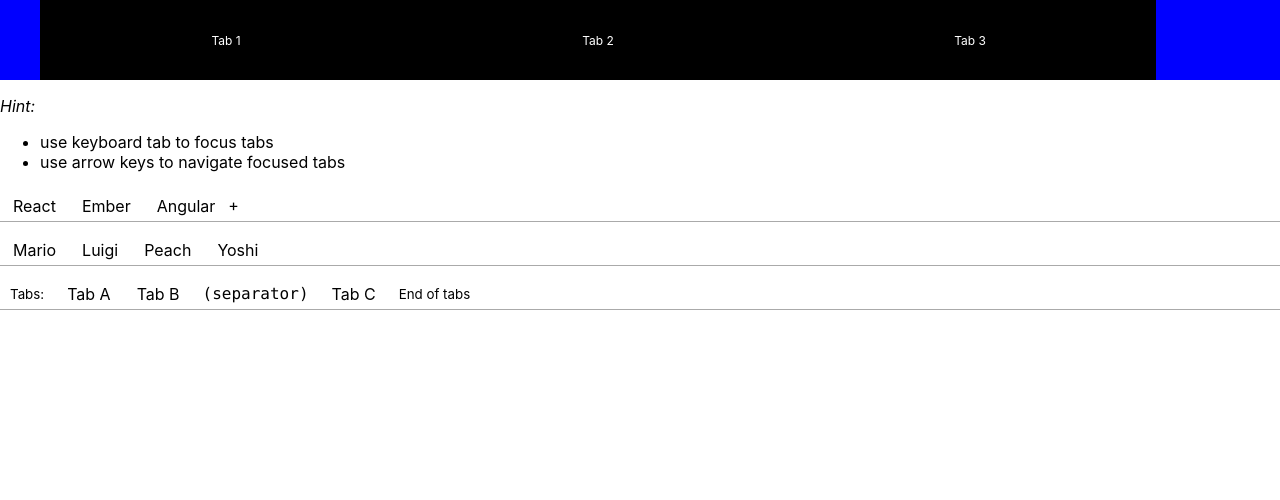
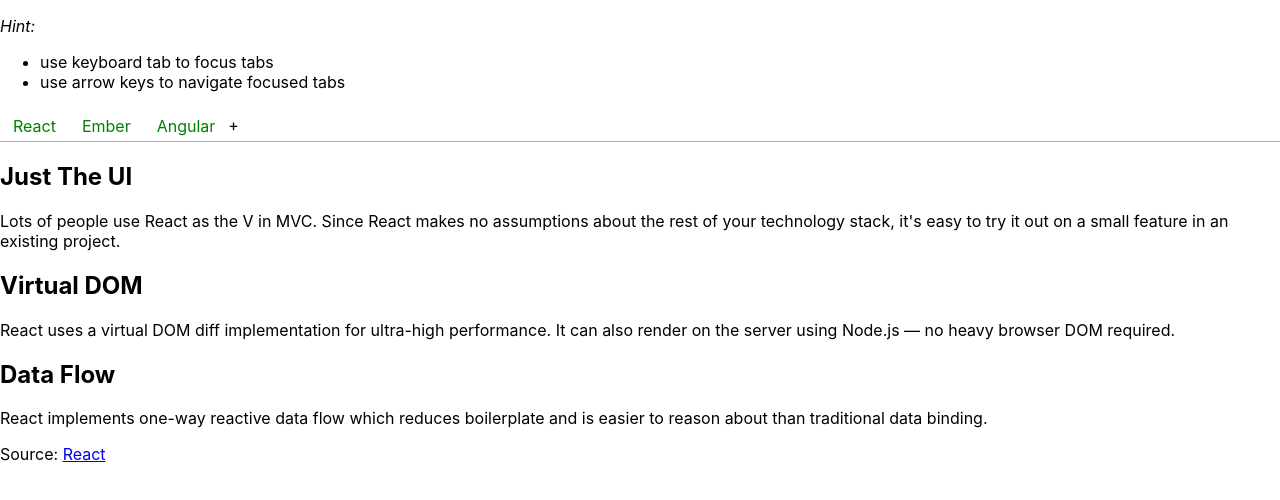
Before and after one commit to guymcmanusgithub/styled-tabs, a React (Create React App) app: page / in a window 1280 px wide. Shown: the top 500 px of the page. Built offline with nearby package versions, Linux system fonts and the light colour scheme.

Commit message:
successfully implemented an example app with the new styled components

```diff
--- a/src/App.js
+++ b/src/App.js
@@ -6,7 +6,7 @@
 
     return (
       <>
-        <NavTab/>
+        {/* <NavTab/> */}
         <ExampleApp/>
       </>
     )
--- a/src/components/ExampleApp.js
+++ b/src/components/ExampleApp.js
@@ -1,10 +1,5 @@
 import React from 'react';
-import { render } from 'react-dom';
 import { Tab, Tabs, TabList, TabPanel } from './StyledComponents';
-// import '../../style/react-tabs.css';
-import './StyledComponents';
-
-
 
 export const ExampleApp = () => {
   return (
@@ -15,11 +10,14 @@
         <li>use arrow keys to navigate focused tabs</li>
       </ul>
 
-      <Tabs forceRenderTabPanel={true}>
+      <Tabs
+        forceRenderTabPanel={true}
+        selectedTabPanelClassName='selected'
+      >
         <TabList>
           <Tab>React</Tab>
           <Tab>Ember</Tab>
-          <Tab>Angular</Tab>
+          <Tab >Angular</Tab>
 
           <span>+</span>
         </TabList>
@@ -61,7 +59,7 @@
           <p>Source: <a href="https://angularjs.org/" target="_blank">Angular</a></p>
         </TabPanel>
       </Tabs>
-
+{/*
       <Tabs>
         <TabList>
           <Tab>Mario</Tab>
@@ -109,7 +107,7 @@
           <h2>This is Tab C</h2>
           <p>Just mind that the output might be invalid HTML (<code>{'<div>'}</code> inside a <code>{'<ul>'}</code> for instance).</p>
         </TabPanel>
-      </Tabs>
+      </Tabs> */}
     </div>
   );
 };
--- a/src/components/StyledComponents.js
+++ b/src/components/StyledComponents.js
@@ -1,18 +1,20 @@
+import StyledTab from './Tab'
+import StyledTabs from './Tabs'
+import StyledTabList from './TabList'
+import StyledTabPanel from './TabPanel'
 import styled from 'styled-components';
 
-export const Tabs = styled.div`
+export const Tabs = styled(StyledTabs)`
     -webkit-tap-highlight-color: transparent;
 `
 
-
-export const TabList = styled.ul`
+export const TabList = styled(StyledTabList)`
     border-bottom: 1px solid #aaa;
     margin: 0 0 10px;
     padding: 0;
 `
 
-
-export const Tab = styled.li`
+export const Tab = styled(StyledTab)`
     display: inline-block;
     border: 1px solid transparent;
     border-bottom: none;
@@ -21,6 +23,7 @@
     list-style: none;
     padding: 6px 12px;
     cursor: pointer;
+    color:green;
 
     &:selected {
         background: #fff;
@@ -38,6 +41,7 @@
         box-shadow: 0 0 5px hsl(208, 99%, 50%);
         border-color: hsl(208, 99%, 50%);
         outline: none;
+        color:purple;
     }
 
     &:focus:after {
@@ -51,11 +55,10 @@
     }
 `
 
-
-export const TabPanel = styled.div`
+export const TabPanel = styled(StyledTabPanel)`
     display: none;
 
-    &:selected {
+    &.selected {
         display: block;
     }
 `
```
